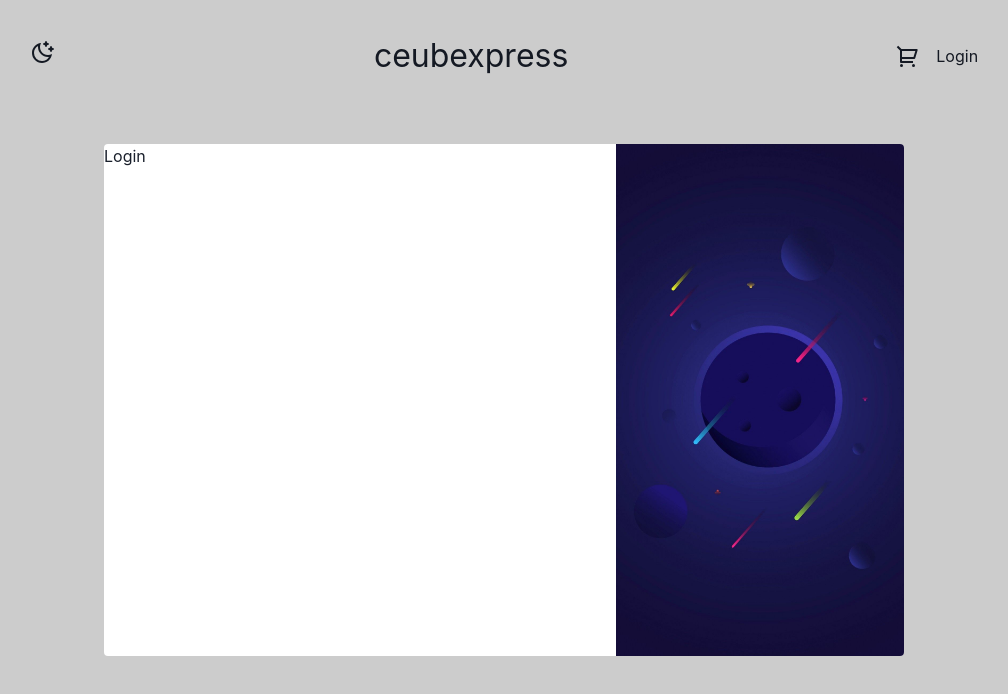
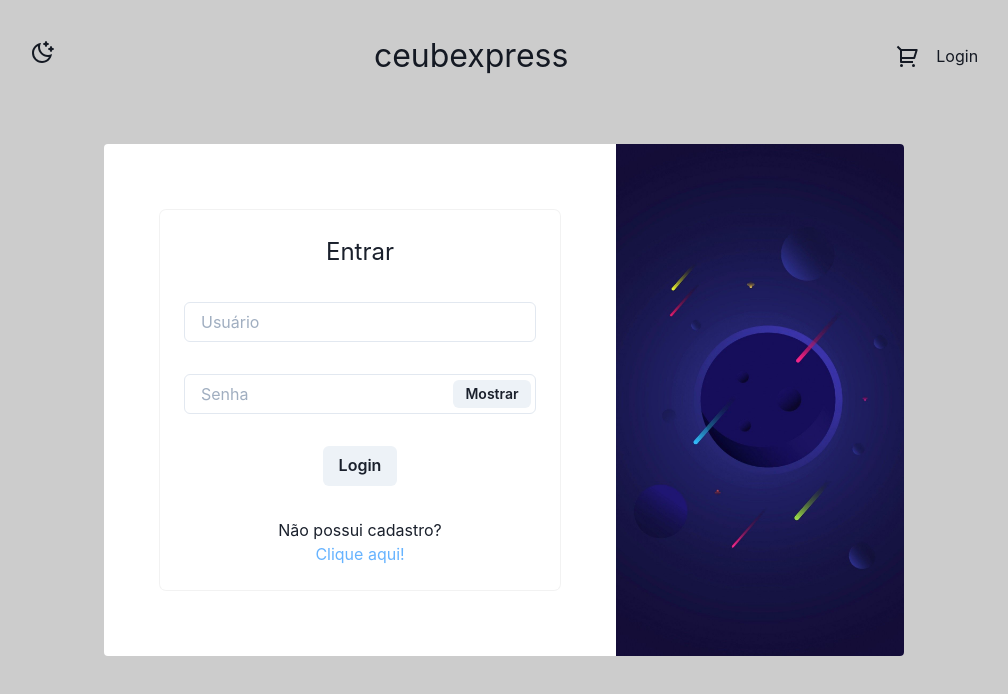
Before and after one commit to vitorhw/ceubexpress, a React (Create React App) app: page / in a window 1280 px wide. Shown: the top 694 px of the page, without its empty margins (136-1144 px from the left). Built offline with nearby package versions, Linux system fonts and the light colour scheme; the HTML template or start-up script is replaced by a standard one.

Commit message:
Inputs login

```diff
--- /dev/null
+++ b/src/components/LoginModal/LoginInput.js
@@ -0,0 +1,63 @@
+import {
+  Box,
+  Button,
+  Flex,
+  Input,
+  InputGroup,
+  InputRightElement,
+  Text,
+  VStack,
+} from '@chakra-ui/react';
+import { useState } from 'react';
+
+export function LoginInput() {
+  const [show, setShow] = useState(false);
+  const handleClick = () => setShow(!show);
+
+  const [isLogging, setIsLogging] = useState(false);
+
+  function handleLogin() {
+    setIsLogging(true)
+  }
+
+  return (
+    <VStack
+      spacing="8"
+      align="center"
+      alignSelf="center"
+      boxSize="50%"
+      boxShadow="xs"
+      p="6"
+      rounded="md"
+    >
+      <Text fontSize="1.5rem">Entrar</Text>
+      <InputGroup>
+        <Input type="text" placeholder="Usuário" />
+      </InputGroup>
+
+      <InputGroup size="md">
+        <Input
+          pr="4.5rem"
+          type={show ? 'text' : 'password'}
+          placeholder="Senha"
+        />
+        <InputRightElement width="5.5rem">
+          <Button h="1.75rem" size="sm" onClick={handleClick}>
+            {show ? 'Esconder' : 'Mostrar'}
+          </Button>
+        </InputRightElement>
+      </InputGroup>
+
+      <Button onClick={handleLogin} isLoading={isLogging} loadingText="Logando">
+        Login
+      </Button>
+
+      <Box as="HStack" align="center">
+        <Text>Não possui cadastro?</Text>
+        <Box as="button" variant="unstyled" color="#66b3ff">
+          Clique aqui!
+        </Box>
+      </Box>
+    </VStack>
+  );
+}
--- a/src/components/LoginModal/index.js
+++ b/src/components/LoginModal/index.js
@@ -1,10 +1,11 @@
 import Modal from 'react-modal';
 import { useState } from 'react';
-import { Box, Image, HStack, Flex, Spacer, useColorMode } from '@chakra-ui/react';
+import { Image, Flex, Spacer } from '@chakra-ui/react';
+import { LoginInput } from './LoginInput';
 
 const modalStyles = {
   overlay: {
-    backgroundColor: 'rgba(0, 0, 0, 0.2)'
+    backgroundColor: 'rgba(0, 0, 0, 0.2)',
   },
   content: {
     maxWidth: '800px',
@@ -17,12 +18,12 @@ const modalStyles = {
     padding: 'none',
     margin: 'none',
     overflow: 'hidden',
-    border: 'none'
-  }
-}
+    border: 'none',
+  },
+};
 
 export function LoginModal() {
-  const [isModalOpen, setIsModalOpen] = useState(true)
+  const [isModalOpen, setIsModalOpen] = useState(true);
 
   function handleClose() {
     setIsModalOpen(false);
@@ -35,16 +36,13 @@ export function LoginModal() {
       style={modalStyles}
       contentLabel="Modal"
     >
+      <Flex>
+        <Spacer />
 
-      <Flex>
-        <Box boxSize="50%">
-          Login
-        </Box>
+        <LoginInput />
         <Spacer />
-        <Image height="512px" src='./images/login.jpeg' alt="login-image"/>
+        <Image height="512px" src="./images/login.jpeg" alt="login-image" />
       </Flex>
-
-
     </Modal>
   );
 }
```
